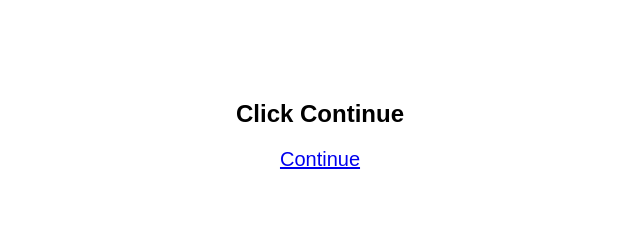
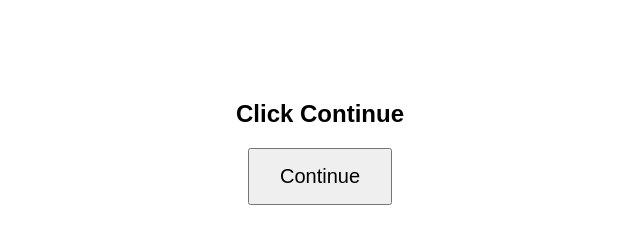
Before and after one commit to ssdfghjj32-bit/adsterra-smart-Link, a plain HTML site: page index.html in a window 1280 px wide. Shown: the whole page, without its empty margins (320-960 px from the left). Drawn offline with Linux system fonts and the light colour scheme.

Commit message:
Update index.html

```diff
--- a/index.html
+++ b/index.html
@@ -7,10 +7,8 @@
 <body style="text-align:center;margin-top:100px;font-family:Arial;">
 <h2>Click Continue</h2>
 
-<a href="https://gigglehiccup.com/ng8hwjrg?key=41688fb9d60b4ec32da01181285b0972
-<button style="padding:15px 30px;font-size:20px;">
-Continue
-</button>
+<a href="https://gigglehiccup.com/ng8hwjrg?key=41688fb9d60b4ec32da01181285b0972">
+<button style="padding:15px 30px;font-size:20px;">Continue</button>
 </a>
 
 </body>
```
